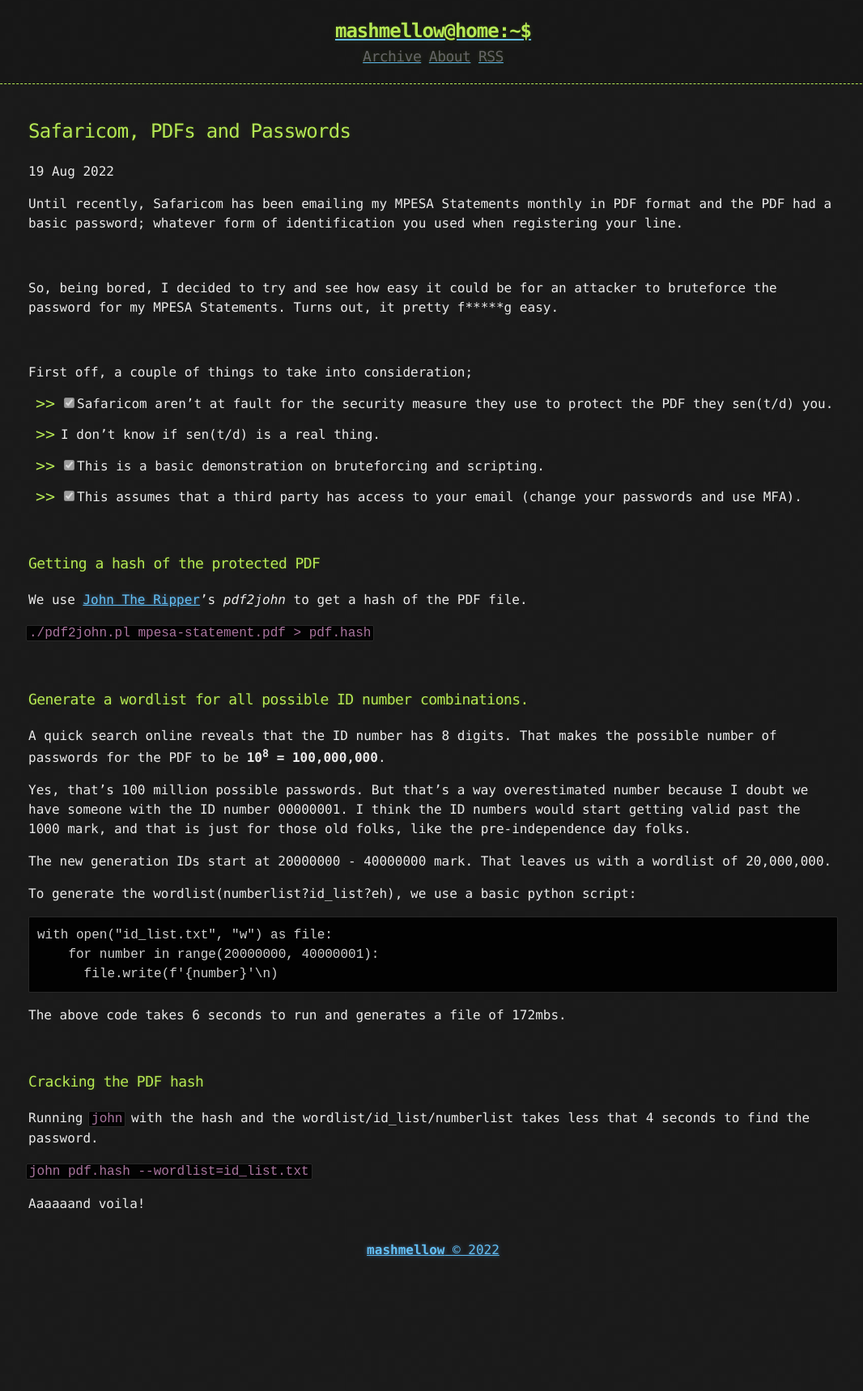
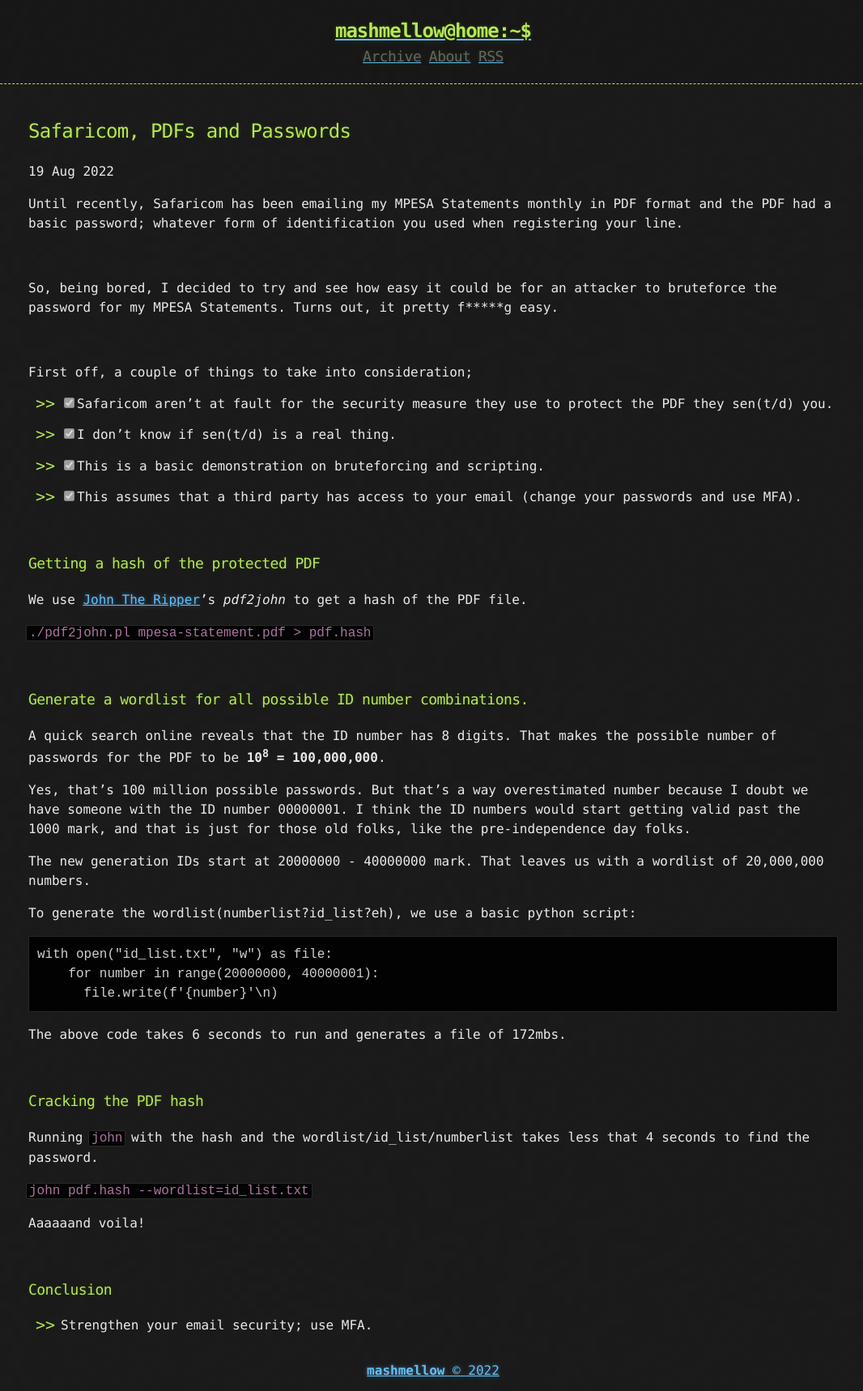
Before and after one commit to mashm3ll0w/mashm3ll0w.github.io, a Jekyll site: the page built from _posts/2022-08-19-safaricom-statements.md, in a window 1280 px wide. Shown: the whole page at 81% size, without its empty margins (105-1171 px from the left). Built offline with Jekyll 4.4.1, drawn with Linux system fonts in a browser that asks for light colours; before the commit the page ends 1569 px from its top, so only the background shows below that.

Commit message:
Blog Post 4 - Safaricom; PDFs and Passwords - Conclusion

````diff
--- a/_posts/2022-08-19-safaricom-statements.md
+++ b/_posts/2022-08-19-safaricom-statements.md
@@ -17,7 +17,7 @@
 
 - [x] Safaricom aren't at fault for the security measure they use to protect the PDF they sen(t/d) you.
 
-- I don't know if sen(t/d) is a real thing.
+- [x] I don't know if sen(t/d) is a real thing.
 
 - [x] This is a basic demonstration on bruteforcing and scripting.
 
@@ -39,7 +39,7 @@
 
 Yes, that's 100 million possible passwords. But that's a way overestimated number because I doubt we have someone with the ID number 00000001. I think the ID numbers would start getting valid past the 1000 mark, and that is just for those old folks, like the pre-independence day folks.
 
-The new generation IDs start at 20000000 - 40000000 mark. That leaves us with a wordlist of 20,000,000.
+The new generation IDs start at 20000000 - 40000000 mark. That leaves us with a wordlist of 20,000,000 numbers.
 
 To generate the wordlist(numberlist?id_list?eh), we use a basic python script:
 ```
@@ -59,3 +59,9 @@
 ``john pdf.hash --wordlist=id_list.txt``
 
 Aaaaaand voila!
+
+<br>
+
+### Conclusion
+
+- Strengthen your email security; use MFA.
````
